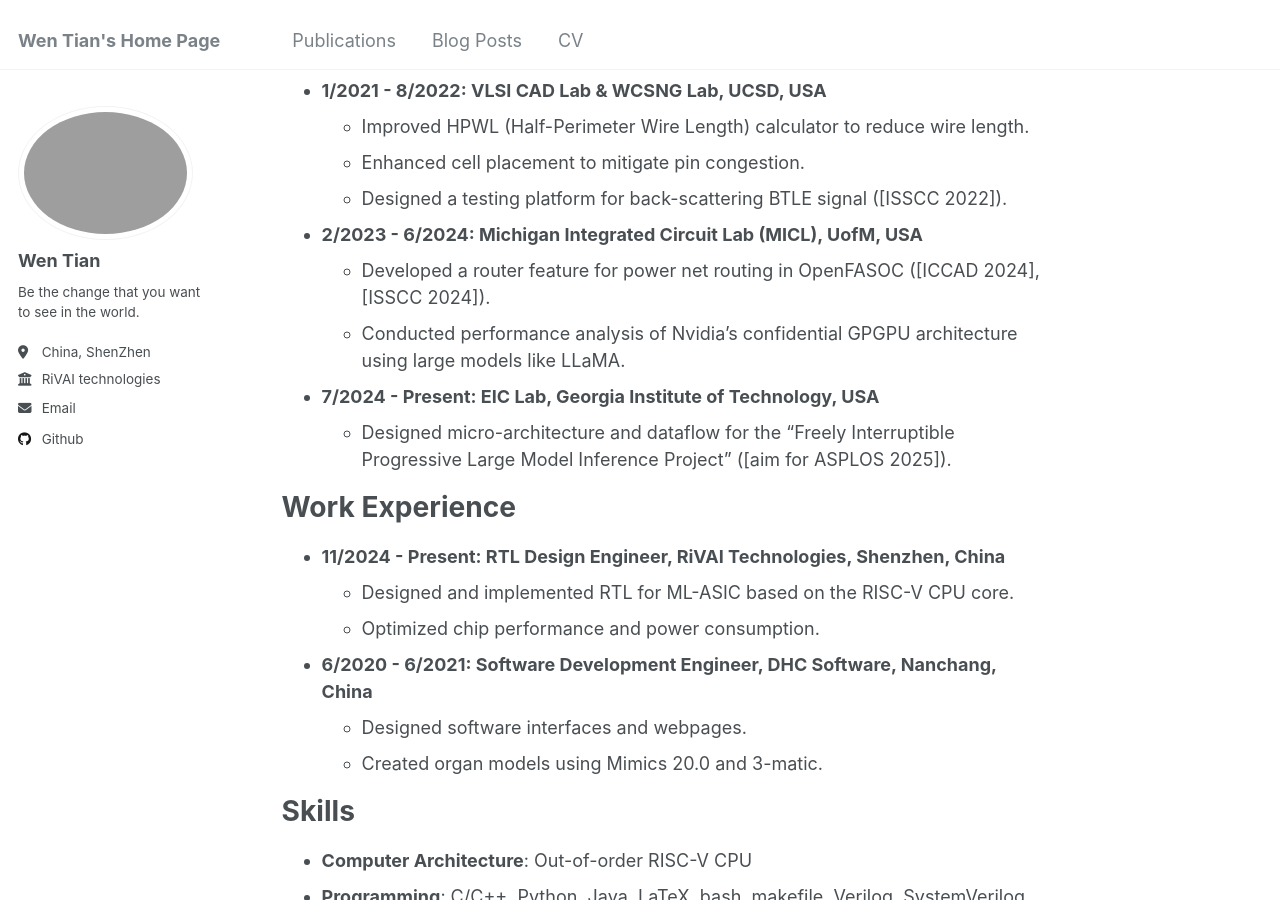
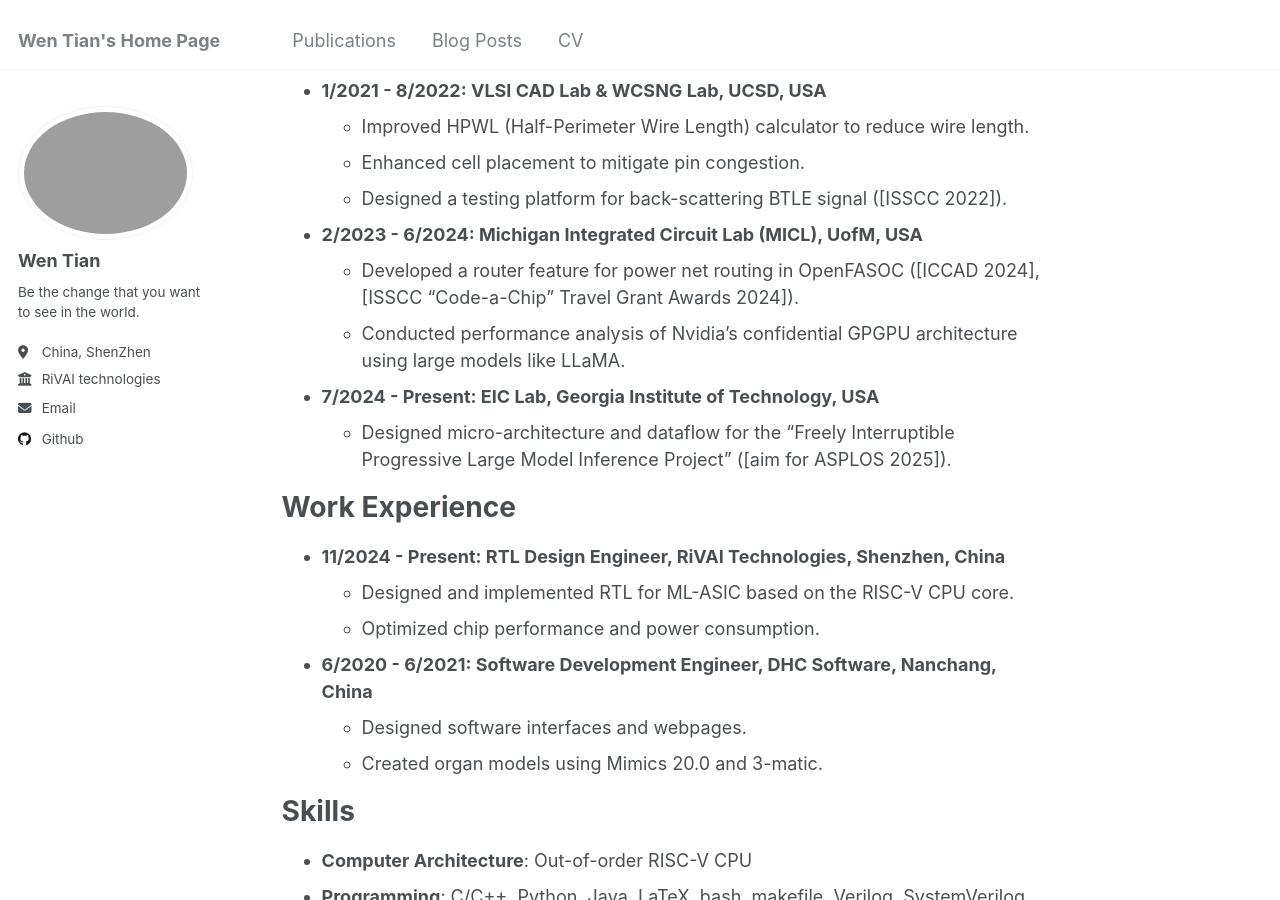
Before and after one commit to Wen-Tian-Pineapple/wen-tian-pineapple.github.io, a Jekyll site: the page built from _pages/cv.md, in a window 1280 px wide and 900 px high, scrolled down 603 px. Built offline with Jekyll 4.4.1, drawn with Linux system fonts in a browser that asks for light colours.

Commit message:
Update cv.md

```diff
--- a/_pages/cv.md
+++ b/_pages/cv.md
@@ -34,7 +34,7 @@ Research Experience
   - Designed a testing platform for back-scattering BTLE signal ([ISSCC 2022]).
 
 * **2/2023 - 6/2024: Michigan Integrated Circuit Lab (MICL), UofM, USA**
-  - Developed a router feature for power net routing in OpenFASOC ([ICCAD 2024], [ISSCC 2024]).
+  - Developed a router feature for power net routing in OpenFASOC ([ICCAD 2024], [ISSCC "Code-a-Chip" Travel Grant Awards 2024]).
   - Conducted performance analysis of Nvidia’s confidential GPGPU architecture using large models like LLaMA.
 
 * **7/2024 - Present: EIC Lab, Georgia Institute of Technology, USA**
```
